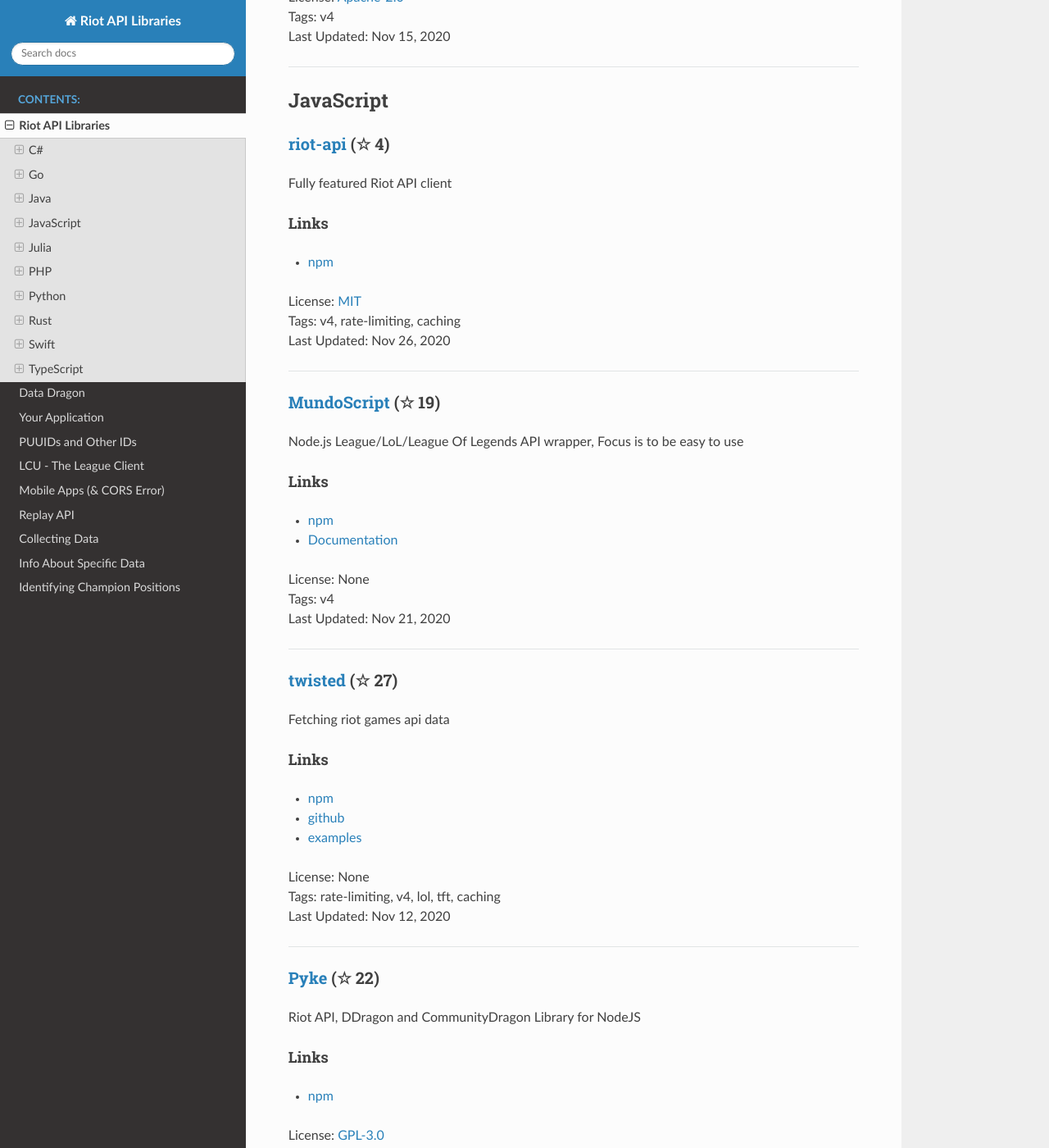
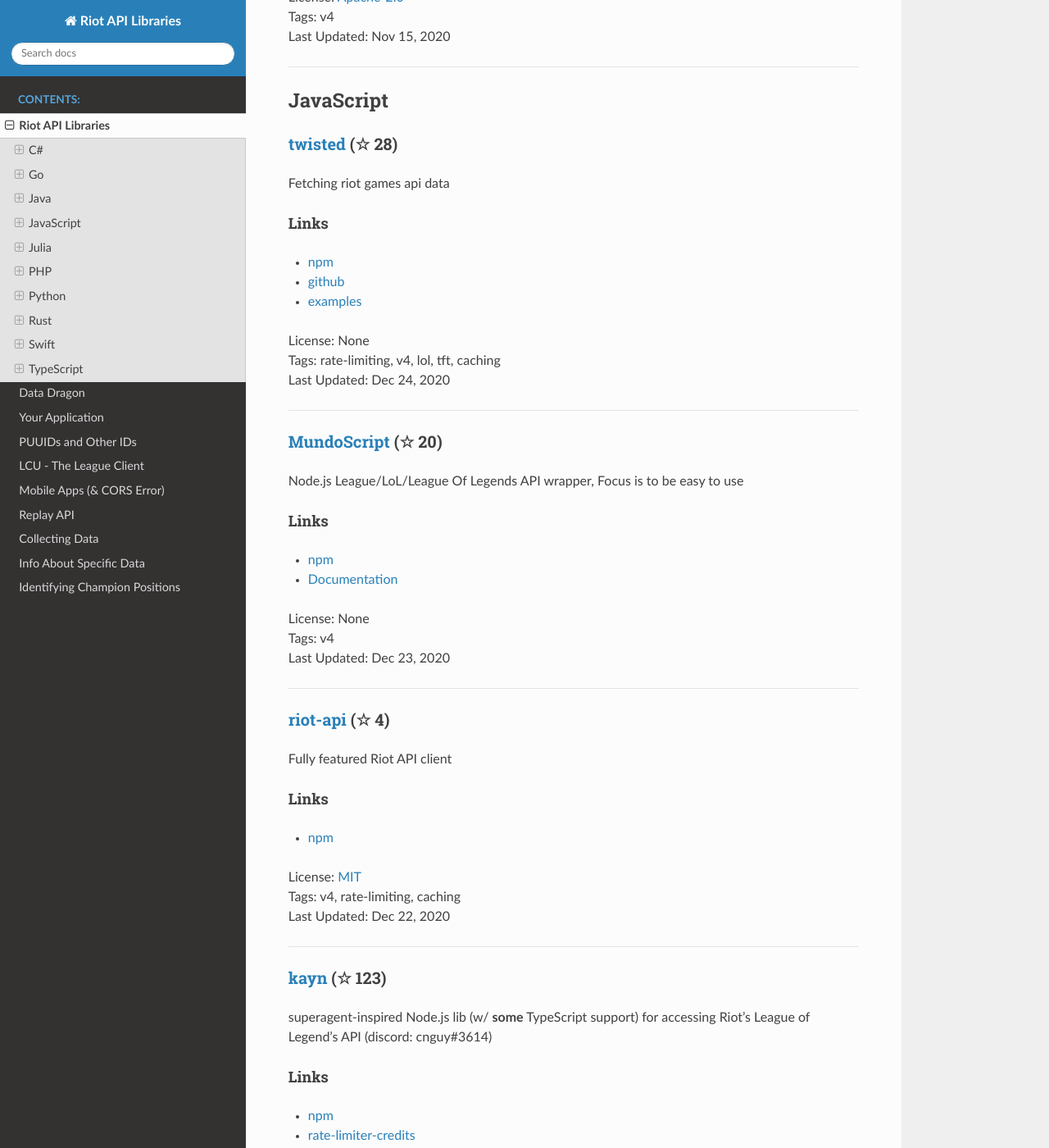
Before and after one commit to WxWatch/riot-api-libraries, a Sphinx documentation site: the page built from docs/libraries.rst, in a window 1280 px wide and 1400 px high, scrolled down 1821 px. Shown: the whole window at 82% size. Built offline with Sphinx 7.4.7 and the Read the Docs theme 2.0.0, drawn with Linux system fonts in a browser that asks for light colours; pages that are not in the unit, such as notebooks, are missing from menus; some of the changed text lies outside the part shown.

```diff
--- a/docs/libraries.rst
+++ b/docs/libraries.rst
@@ -4,7 +4,22 @@ Riot API Libraries
 C#
 ------------------------------------------
 
-`RiotSharp <https://github.com/BenFradet/RiotSharp>`_ (☆ 232)
+`Camille <https://github.com/MingweiSamuel/Camille>`_ (☆ 36)
+~~~~~~~~~~~~~~~~~~~~~~~~~~~~~~~~~~~~~~~~~~~~~~~~~~~~~~~~~~~~~~~~~~~~~~~~~~~~~~~~~~~~~~~~~~~~~~~~~~~~
+
+Fully rate limited, automatic retrying, thread-safe. V4 Supported. Automatic nightly releases.
+
+Links
+::::::::::::::::
+
+- `NuGet <https://www.nuget.org/packages/MingweiSamuel.Camille/>`_
+| License: `NOASSERTION <http://choosealicense.com/licenses/other>`_
+| Tags: v3, v4, rate-limiting
+| Last Updated: Dec 12, 2020
+
+-----------------
+
+`RiotSharp <https://github.com/BenFradet/RiotSharp>`_ (☆ 239)
 ~~~~~~~~~~~~~~~~~~~~~~~~~~~~~~~~~~~~~~~~~~~~~~~~~~~~~~~~~~~~~~~~~~~~~~~~~~~~~~~~~~~~~~~~~~~~~~~~~~~~
 
 RiotSharp's ASP.NET Core integration. **NOTE: NuGet releases are severely outdated, although library itself is maintained!**
@@ -18,25 +33,10 @@ Links
 
 -----------------
 
-`Camille <https://github.com/MingweiSamuel/Camille>`_ (☆ 35)
-~~~~~~~~~~~~~~~~~~~~~~~~~~~~~~~~~~~~~~~~~~~~~~~~~~~~~~~~~~~~~~~~~~~~~~~~~~~~~~~~~~~~~~~~~~~~~~~~~~~~
-
-Fully rate limited, automatic retrying, thread-safe. V4 Supported. Automatic nightly releases.
-
-Links
-::::::::::::::::
-
-- `NuGet <https://www.nuget.org/packages/MingweiSamuel.Camille/>`_
-| License: `NOASSERTION <http://choosealicense.com/licenses/other>`_
-| Tags: v3, v4, rate-limiting
-| Last Updated: Nov 17, 2020
-
------------------
-
 Go
 ------------------------------------------
 
-`golio <https://github.com/KnutZuidema/golio>`_ (☆ 19)
+`golio <https://github.com/KnutZuidema/golio>`_ (☆ 18)
 ~~~~~~~~~~~~~~~~~~~~~~~~~~~~~~~~~~~~~~~~~~~~~~~~~~~~~~~~~~~~~~~~~~~~~~~~~~~~~~~~~~~~~~~~~~~~~~~~~~~~
 
 League of Legends API client written in Golang
@@ -48,14 +48,14 @@ Links
 - `docs <https://godoc.org/github.com/KnutZuidema/golio>`_
 | License: `MIT <http://choosealicense.com/licenses/mit>`_
 | Tags: v4, rate-limiting, caching
-| Last Updated: Aug 10, 2020
+| Last Updated: Dec 14, 2020
 
 -----------------
 
 Java
 ------------------------------------------
 
-`orianna <https://github.com/meraki-analytics/orianna>`_ (☆ 125)
+`orianna <https://github.com/meraki-analytics/orianna>`_ (☆ 127)
 ~~~~~~~~~~~~~~~~~~~~~~~~~~~~~~~~~~~~~~~~~~~~~~~~~~~~~~~~~~~~~~~~~~~~~~~~~~~~~~~~~~~~~~~~~~~~~~~~~~~~
 
 A highly configurable, usability-focused Riot API framework that takes care of all the details for you so you can focus on building your application
@@ -68,7 +68,7 @@ Links
 - `JavaDoc <http://javadoc.io/doc/com.merakianalytics.orianna/orianna>`_
 | License: `MIT <http://choosealicense.com/licenses/mit>`_
 | Tags: v4, rate-limiting, caching
-| Last Updated: Nov 19, 2020
+| Last Updated: Nov 29, 2020
 
 -----------------
 
@@ -89,38 +89,7 @@ Links
 JavaScript
 ------------------------------------------
 
-`riot-api <https://github.com/fightmegg/riot-api>`_ (☆ 4)
-~~~~~~~~~~~~~~~~~~~~~~~~~~~~~~~~~~~~~~~~~~~~~~~~~~~~~~~~~~~~~~~~~~~~~~~~~~~~~~~~~~~~~~~~~~~~~~~~~~~~
-
-Fully featured Riot API client
-
-Links
-::::::::::::::::
-
-- `npm <https://www.npmjs.com/package/@fightmegg/riot-api>`_
-| License: `MIT <http://choosealicense.com/licenses/mit>`_
-| Tags: v4, rate-limiting, caching
-| Last Updated: Nov 26, 2020
-
------------------
-
-`MundoScript <https://github.com/LionelBergen/MundoScript>`_ (☆ 19)
-~~~~~~~~~~~~~~~~~~~~~~~~~~~~~~~~~~~~~~~~~~~~~~~~~~~~~~~~~~~~~~~~~~~~~~~~~~~~~~~~~~~~~~~~~~~~~~~~~~~~
-
-Node.js League/LoL/League Of Legends API wrapper, Focus is to be easy to use
-
-Links
-::::::::::::::::
-
-- `npm <https://www.npmjs.com/package/leagueapiwrapper>`_
-- `Documentation <https://github.com/LionelBergen/MundoScript>`_
-| License: None
-| Tags: v4
-| Last Updated: Nov 21, 2020
-
------------------
-
-`twisted <https://github.com/Sansossio/twisted>`_ (☆ 27)
+`twisted <https://github.com/Sansossio/twisted>`_ (☆ 28)
 ~~~~~~~~~~~~~~~~~~~~~~~~~~~~~~~~~~~~~~~~~~~~~~~~~~~~~~~~~~~~~~~~~~~~~~~~~~~~~~~~~~~~~~~~~~~~~~~~~~~~
 
 Fetching riot games api data
@@ -133,7 +102,54 @@ Links
 - `examples <https://github.com/Sansossio/twisted/tree/master/example>`_
 | License: None
 | Tags: rate-limiting, v4, lol, tft, caching
-| Last Updated: Nov 12, 2020
+| Last Updated: Dec 24, 2020
+
+-----------------
+
+`MundoScript <https://github.com/LionelBergen/MundoScript>`_ (☆ 20)
+~~~~~~~~~~~~~~~~~~~~~~~~~~~~~~~~~~~~~~~~~~~~~~~~~~~~~~~~~~~~~~~~~~~~~~~~~~~~~~~~~~~~~~~~~~~~~~~~~~~~
+
+Node.js League/LoL/League Of Legends API wrapper, Focus is to be easy to use
+
+Links
+::::::::::::::::
+
+- `npm <https://www.npmjs.com/package/leagueapiwrapper>`_
+- `Documentation <https://github.com/LionelBergen/MundoScript>`_
+| License: None
+| Tags: v4
+| Last Updated: Dec 23, 2020
+
+-----------------
+
+`riot-api <https://github.com/fightmegg/riot-api>`_ (☆ 4)
+~~~~~~~~~~~~~~~~~~~~~~~~~~~~~~~~~~~~~~~~~~~~~~~~~~~~~~~~~~~~~~~~~~~~~~~~~~~~~~~~~~~~~~~~~~~~~~~~~~~~
+
+Fully featured Riot API client
+
+Links
+::::::::::::::::
+
+- `npm <https://www.npmjs.com/package/@fightmegg/riot-api>`_
+| License: `MIT <http://choosealicense.com/licenses/mit>`_
+| Tags: v4, rate-limiting, caching
+| Last Updated: Dec 22, 2020
+
+-----------------
+
+`kayn <https://github.com/cnguy/kayn>`_ (☆ 123)
+~~~~~~~~~~~~~~~~~~~~~~~~~~~~~~~~~~~~~~~~~~~~~~~~~~~~~~~~~~~~~~~~~~~~~~~~~~~~~~~~~~~~~~~~~~~~~~~~~~~~
+
+superagent-inspired Node.js lib (w/ **some** TypeScript support) for accessing Riot's League of Legend's API (discord: cnguy#3614)
+
+Links
+::::::::::::::::
+
+- `npm <https://www.npmjs.com/package/kayn>`_
+- `rate-limiter-credits <https://github.com/Colorfulstan/RiotRateLimiter-node>`_
+| License: `MIT <http://choosealicense.com/licenses/mit>`_
+| Tags: v4, rate-limiting, caching
+| Last Updated: Dec 11, 2020
 
 -----------------
 
@@ -167,23 +183,7 @@ Links
 
 -----------------
 
-`kayn <https://github.com/cnguy/kayn>`_ (☆ 122)
-~~~~~~~~~~~~~~~~~~~~~~~~~~~~~~~~~~~~~~~~~~~~~~~~~~~~~~~~~~~~~~~~~~~~~~~~~~~~~~~~~~~~~~~~~~~~~~~~~~~~
-
-superagent-inspired Node.js lib (w/ **some** TypeScript support) for accessing Riot's League of Legend's API (discord: cnguy#3614)
-
-Links
-::::::::::::::::
-
-- `npm <https://www.npmjs.com/package/kayn>`_
-- `rate-limiter-credits <https://github.com/Colorfulstan/RiotRateLimiter-node>`_
-| License: `MIT <http://choosealicense.com/licenses/mit>`_
-| Tags: v4, rate-limiting, caching
-| Last Updated: Sep 4, 2020
-
------------------
-
-`LeagueJS <https://github.com/Colorfulstan/LeagueJS>`_ (☆ 68)
+`LeagueJS <https://github.com/Colorfulstan/LeagueJS>`_ (☆ 70)
 ~~~~~~~~~~~~~~~~~~~~~~~~~~~~~~~~~~~~~~~~~~~~~~~~~~~~~~~~~~~~~~~~~~~~~~~~~~~~~~~~~~~~~~~~~~~~~~~~~~~~
 
 A Javascript Wrapper for the League of Legends API
@@ -254,7 +254,22 @@ Links
 Python
 ------------------------------------------
 
-`Pyot <https://github.com/paaksing/Pyot>`_ (☆ 8)
+`pantheon <https://github.com/Canisback/pantheon>`_ (☆ 25)
+~~~~~~~~~~~~~~~~~~~~~~~~~~~~~~~~~~~~~~~~~~~~~~~~~~~~~~~~~~~~~~~~~~~~~~~~~~~~~~~~~~~~~~~~~~~~~~~~~~~~
+
+Asyncio based Python wrapper for Riot API, supporting LoL, tournaments, TFT, LoR and Valorant endpoints
+
+Links
+::::::::::::::::
+
+- `PyPi <https://pypi.org/project/pantheon/>`_
+| License: `MIT <http://choosealicense.com/licenses/mit>`_
+| Tags: v4, rate-limiting
+| Last Updated: Dec 25, 2020
+
+-----------------
+
+`Pyot <https://github.com/paaksing/Pyot>`_ (☆ 17)
 ~~~~~~~~~~~~~~~~~~~~~~~~~~~~~~~~~~~~~~~~~~~~~~~~~~~~~~~~~~~~~~~~~~~~~~~~~~~~~~~~~~~~~~~~~~~~~~~~~~~~
 
 AsyncIO based high level Python framework for the Riot Games API that encourages rapid development and clean, pragmatic design. Details in documentations
@@ -266,11 +281,11 @@ Links
 - `Documentation <https://paaksing.github.io/Pyot/>`_
 | License: `MIT <http://choosealicense.com/licenses/mit>`_
 | Tags: v4, rate-limiting, asyncio, django, lol, lor, tft, val
-| Last Updated: Nov 26, 2020
+| Last Updated: Dec 16, 2020
 
 -----------------
 
-`cassiopeia <https://github.com/meraki-analytics/cassiopeia>`_ (☆ 326)
+`cassiopeia <https://github.com/meraki-analytics/cassiopeia>`_ (☆ 330)
 ~~~~~~~~~~~~~~~~~~~~~~~~~~~~~~~~~~~~~~~~~~~~~~~~~~~~~~~~~~~~~~~~~~~~~~~~~~~~~~~~~~~~~~~~~~~~~~~~~~~~
 
 Cassiopeia takes care of all the details for you so you can focus on building your application
@@ -282,11 +297,11 @@ Links
 - `Documentation <http://cassiopeia.readthedocs.org/en/latest/>`_
 | License: `MIT <http://choosealicense.com/licenses/mit>`_
 | Tags: v4, rate-limiting, caching
-| Last Updated: Nov 24, 2020
+| Last Updated: Dec 12, 2020
 
 -----------------
 
-`Riot-Watcher <https://github.com/pseudonym117/Riot-Watcher>`_ (☆ 346)
+`Riot-Watcher <https://github.com/pseudonym117/Riot-Watcher>`_ (☆ 348)
 ~~~~~~~~~~~~~~~~~~~~~~~~~~~~~~~~~~~~~~~~~~~~~~~~~~~~~~~~~~~~~~~~~~~~~~~~~~~~~~~~~~~~~~~~~~~~~~~~~~~~
 
 Python wrapper for the Riot Games API for League of Legends
@@ -299,21 +314,6 @@ Links
 | License: `MIT <http://choosealicense.com/licenses/mit>`_
 | Tags: v4, rate-limiting
 | Last Updated: Oct 24, 2020
-
------------------
-
-`pantheon <https://github.com/Canisback/pantheon>`_ (☆ 25)
-~~~~~~~~~~~~~~~~~~~~~~~~~~~~~~~~~~~~~~~~~~~~~~~~~~~~~~~~~~~~~~~~~~~~~~~~~~~~~~~~~~~~~~~~~~~~~~~~~~~~
-
-Asyncio based Python wrapper for Riot API, supporting LoL, tournaments, TFT, LoR and Valorant endpoints
-
-Links
-::::::::::::::::
-
-- `PyPi <https://pypi.org/project/pantheon/>`_
-| License: `MIT <http://choosealicense.com/licenses/mit>`_
-| Tags: v4, rate-limiting
-| Last Updated: Oct 2, 2020
 
 -----------------
 
@@ -348,14 +348,14 @@ Links
 - `Crates.io <https://crates.io/crates/riven>`_
 | License: `MIT <http://choosealicense.com/licenses/mit>`_
 | Tags: v3, v4, rate-limiting, tft
-| Last Updated: Nov 1, 2020
+| Last Updated: Dec 11, 2020
 
 -----------------
 
 Swift
 ------------------------------------------
 
-`LeagueAPI <https://github.com/Kelmatou/LeagueAPI>`_ (☆ 27)
+`LeagueAPI <https://github.com/Kelmatou/LeagueAPI>`_ (☆ 28)
 ~~~~~~~~~~~~~~~~~~~~~~~~~~~~~~~~~~~~~~~~~~~~~~~~~~~~~~~~~~~~~~~~~~~~~~~~~~~~~~~~~~~~~~~~~~~~~~~~~~~~
 
 Framework providing all League of Legends data, with cache, rate-limit handling with auto retry system. Compatible with Carthage and Cocoapod.
@@ -388,7 +388,7 @@ Links
 TypeScript
 ------------------------------------------
 
-`twisted <https://github.com/Sansossio/twisted>`_ (☆ 27)
+`twisted <https://github.com/Sansossio/twisted>`_ (☆ 28)
 ~~~~~~~~~~~~~~~~~~~~~~~~~~~~~~~~~~~~~~~~~~~~~~~~~~~~~~~~~~~~~~~~~~~~~~~~~~~~~~~~~~~~~~~~~~~~~~~~~~~~
 
 Fetching riot games api data
@@ -401,6 +401,6 @@ Links
 - `examples <https://github.com/Sansossio/twisted/tree/master/example>`_
 | License: None
 | Tags: rate-limiting, v4, lol, tft, caching
-| Last Updated: Nov 12, 2020
+| Last Updated: Dec 24, 2020
 
 -----------------
```
Also changed, not shown: other parts of docs/libraries.rst (+2 -2 lines).
